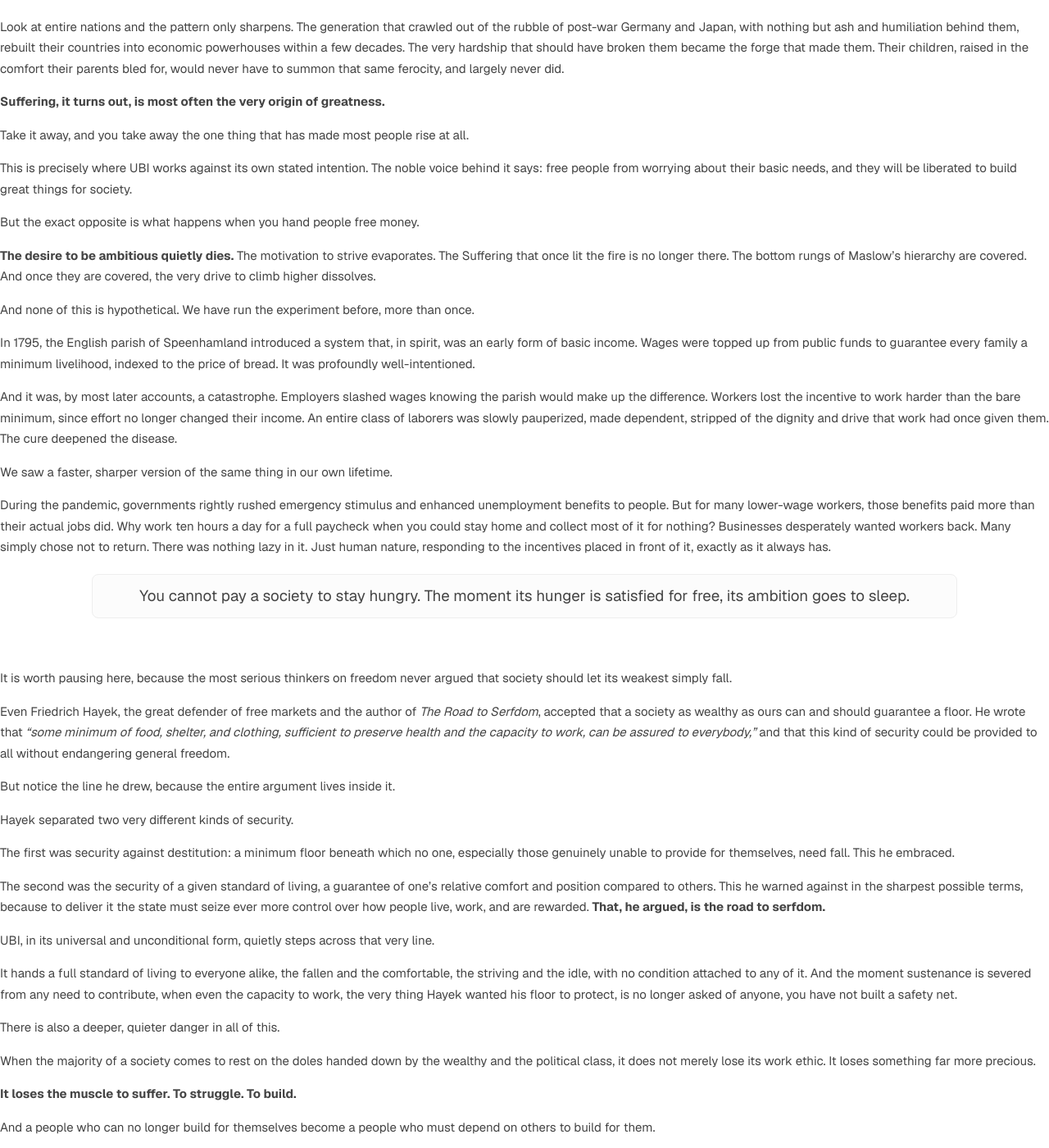
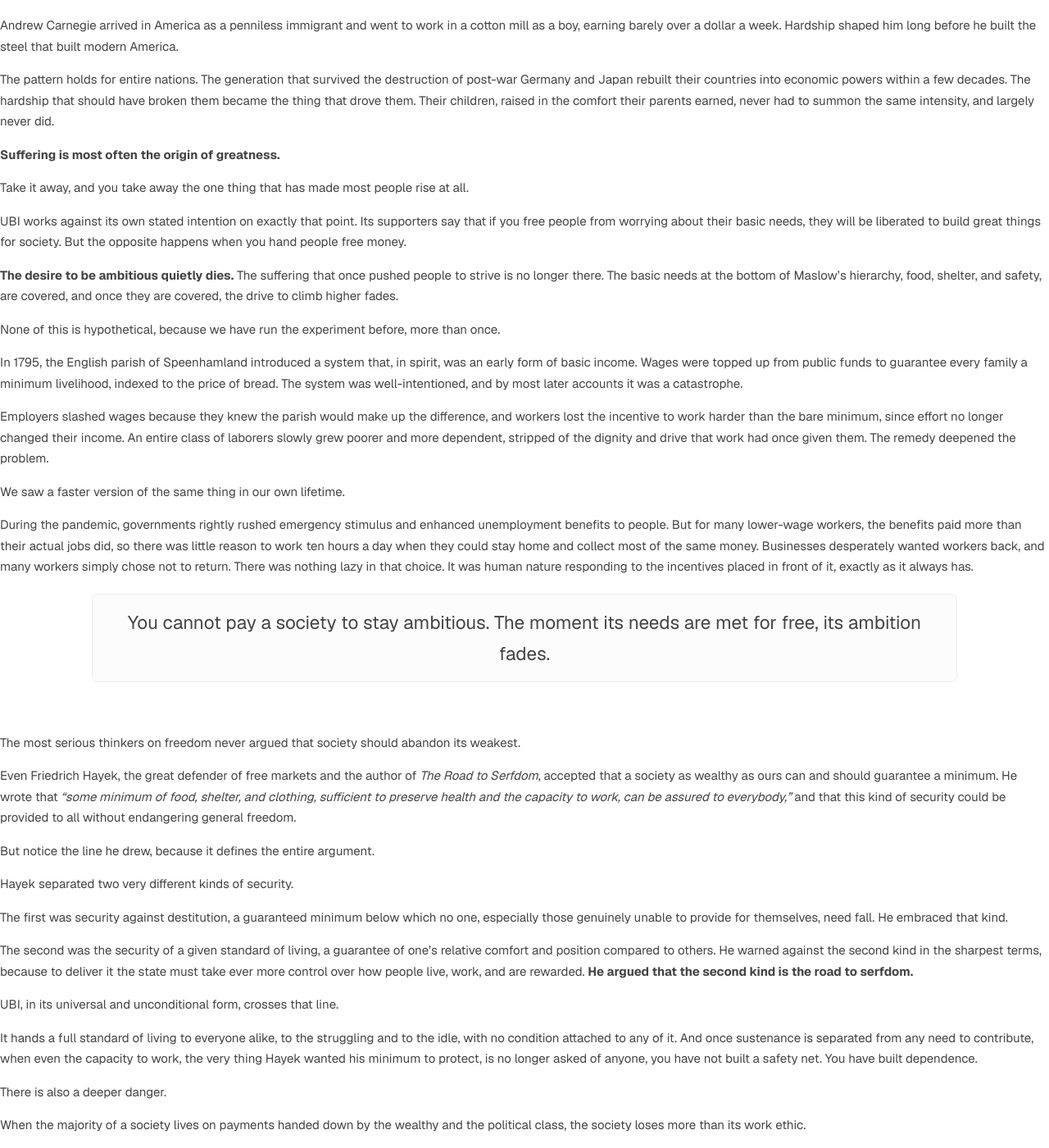
Before and after one commit to trmanish/trmanish.github.io, a Jekyll site: the page built from ubi-bane-pdf.md, in a window 1280 px wide and 1400 px high, scrolled down 1768 px. Shown: the whole window at 82% size. Built offline with Jekyll 4.4.1, drawn with Linux system fonts in a browser that asks for light colours; our own code applies the rules of GitHub Pages for plain Markdown files; some of the changed text lies outside the part shown.

Commit message:
Rewrite UBI essay in plain style; regen PDF

```diff
--- a/ubi-bane-pdf.md
+++ b/ubi-bane-pdf.md
@@ -59,53 +59,53 @@
 
 Let me say upfront that I know this is a controversial opinion.
 
-It runs against the grain of what most kind, well-meaning people believe, and against what an increasingly loud chorus in technology and academia has been advocating. But I have sat with it long enough to believe it is true, and I would rather be honestly unpopular than comfortably wrong.
+Most kind, well-meaning people believe the opposite, and many people in technology and academia have been advocating for it loudly. But I have sat with the idea long enough to believe it is true, and I would rather be honestly unpopular than comfortably wrong.
 
-One of the core ideas floated over the last few years, usually sprung up by the rich class, is Universal Basic Income (UBI).
+One of the ideas floated over the last few years, usually by the rich, is Universal Basic Income (UBI).
 
 Dario Amodei of Anthropic has recently suggested that since a large share of entry to mid-level white collar jobs is going to disappear due to AI, we should start thinking about some form of taxation to fund a UBI that supports the people left behind. Elon, ever willing to rebrand anything that aligns with his self-interest, has gone a step further and coined a better-sounding term, Universal High Income (UHI).
 
-The core idea, shared by its supporters across academia, the wealthy, and even many who are themselves struggling, is to give society a minimum cushion. A monthly sustenance that takes care of basic living, so that people are freed to focus on bigger things that benefit everyone.
+The core idea, shared by its supporters across academia, the wealthy, and even many who are themselves struggling, is to give everyone a minimum cushion, a monthly payment that covers basic living, so that people are freed to focus on bigger things that benefit everyone.
 
 On the surface, it appears a kind and noble idea.
 
-After all, in a just society, one should want everyone to thrive, to live decently, to not have to struggle merely to exist. That is the world I want to see around me every single day.
+In a just society, everyone should be able to live decently and not have to struggle merely to exist. I want to live in a world like that.
 
-And yet, I believe it is a seemingly noble idea wrapped around a bane for society. Because it violates the most fundamental truth of how human behavior actually works.
+And yet I believe the idea harms society, because it violates the most fundamental truth of how human behavior works.
 
-<div style="text-align: center; font-size: 1.25em; padding: 10px 15px; border-radius: 8px; background-color: #fcfcfc; border: 1px solid #eee; width: 80%; margin: 20px auto;">
-    Nothing of meaning, purpose, or value in our history has ever been built by people who had life on easy mode.
+<div style="text-align: center; font-size: 1.5em; padding: 15px; border-radius: 8px; background-color: #fcfcfc; border: 1px solid #eee; width: 80%; margin: 20px auto;">
+    Nothing of meaning, purpose, or value in our history has ever been built by people who had an easy life.
 </div>
 
 <br>
 
 **Suffering is the core of human existence.**
 
-It is the single strongest force in the shaping of human Character.
+It is the single strongest force in the shaping of human character.
 
-I believe Suffering does two things to a person.
+I believe suffering changes a person in one of two ways.
 
-For some, it curdles into bitterness.
+In some people, it turns into bitterness.
 
-They look around and ask why they were the ones chosen to suffer, while someone else seems handed an easy fate, a life untouched by the pain they were made to carry. That resentment slowly hardens into anger. And they begin to hurt the world around them, almost as a revenge for their own suffering. If they had to bleed, so should everyone else.
+They ask why they were the ones chosen to suffer, while someone else was handed an easy life, untouched by the pain they were made to carry. The resentment slowly turns into anger, and they begin to hurt the world around them as revenge for their own suffering. They feel that if they had to suffer, everyone else should too.
 
-But there are a few who walk the opposite road. They come to believe that the entire purpose of Suffering is to become so good at it, so practiced at carrying pain, that they can become an Umbrella for others. So that the people they love, and even the strangers they will never meet, never have to be drenched in the same storm they once stood in alone.
+But a few people go the opposite way. They come to believe that the purpose of suffering is to become so practiced at carrying pain that they can carry it for others, so that the people they love, and even strangers they will never meet, never have to feel the pain they once felt alone.
 
 One takes their pain and hands it back to the world. The other takes the very same pain and makes sure no one else ever has to feel it.
 
-Most people do not know what their passion is. Most people will never know what their purpose is. More often than not, it is circumstance. It is hardship. It is the sheer weight of Suffering that forces a person to strive, to fight, to change their situation.
+Most people do not know what their passion is, and most will never know what their purpose is. More often than not, hardship is what forces a person to strive, to fight, and to change their situation.
 
-And because Money is the functioning rail of modern society, the rail on which nearly all of everyday life runs, the desire to make Money becomes, for most people, the engine of their Ambition. For some, it goes further. Because Money is Power, the hunger to accumulate extreme amounts of it, to wield that Power, becomes the very thing that drives them out of bed each morning.
+Because nearly all of everyday life runs on money, the desire to make money becomes, for most people, the source of their ambition. For some, it goes further. Money is power, and the hunger to accumulate extreme amounts of it becomes the very thing that gets them out of bed each morning.
 
-Strip that away, and you are left with a quieter, more uncomfortable truth.
+Take that away, and a quieter, more uncomfortable truth remains.
 
-**Without an innate drive to do things, most people simply do not push themselves.**
+**Without an innate drive, most people simply do not push themselves.**
 
-Not for the lure of Money. Not for the pursuit of Power. Not even to escape their own Suffering.
+They will not push for money, for power, or even to escape their own suffering.
 
-There is a saying that captures this cycle better than I ever could:
+G. Michael Hopf described the cycle better than I ever could.
 
-<div style="text-align: center; font-size: 1.25em; padding: 10px 15px; border-radius: 8px; background-color: #fcfcfc; border: 1px solid #eee; width: 80%; margin: 20px auto;">
+<div style="text-align: center; font-size: 1.5em; padding: 15px; border-radius: 8px; background-color: #fcfcfc; border: 1px solid #eee; width: 80%; margin: 20px auto;">
     "Hard times create strong men. Strong men create good times. Good times create weak men. And weak men create hard times."
     <br><br>
     <span style="font-size: 0.7em;">— G. Michael Hopf</span>
@@ -113,72 +113,68 @@
 
 <br>
 
-History is, in many ways, just this sentence playing out on a loop.
+Much of history is that sentence repeating itself.
 
-Andrew Carnegie arrived in America as a penniless immigrant and went to work in a cotton mill as a boy, earning barely over a dollar a week. The man who would build the steel that built modern America was forged in want, long before he ever forged anything else.
+Andrew Carnegie arrived in America as a penniless immigrant and went to work in a cotton mill as a boy, earning barely over a dollar a week. Hardship shaped him long before he built the steel that built modern America.
 
-Look at entire nations and the pattern only sharpens. The generation that crawled out of the rubble of post-war Germany and Japan, with nothing but ash and humiliation behind them, rebuilt their countries into economic powerhouses within a few decades. The very hardship that should have broken them became the forge that made them. Their children, raised in the comfort their parents bled for, would never have to summon that same ferocity, and largely never did.
+The pattern holds for entire nations. The generation that survived the destruction of post-war Germany and Japan rebuilt their countries into economic powers within a few decades. The hardship that should have broken them became the thing that drove them. Their children, raised in the comfort their parents earned, never had to summon the same intensity, and largely never did.
 
-**Suffering, it turns out, is most often the very origin of greatness.**
+**Suffering is most often the origin of greatness.**
 
 Take it away, and you take away the one thing that has made most people rise at all.
 
-This is precisely where UBI works against its own stated intention. The noble voice behind it says: free people from worrying about their basic needs, and they will be liberated to build great things for society.
+UBI works against its own stated intention on exactly that point. Its supporters say that if you free people from worrying about their basic needs, they will be liberated to build great things for society. But the opposite happens when you hand people free money.
 
-But the exact opposite is what happens when you hand people free money.
+**The desire to be ambitious quietly dies.** The suffering that once pushed people to strive is no longer there. The basic needs at the bottom of Maslow's hierarchy, food, shelter, and safety, are covered, and once they are covered, the drive to climb higher fades.
 
-**The desire to be ambitious quietly dies.** The motivation to strive evaporates. The Suffering that once lit the fire is no longer there. The bottom rungs of Maslow's hierarchy are covered. And once they are covered, the very drive to climb higher dissolves.
+None of this is hypothetical, because we have run the experiment before, more than once.
 
-And none of this is hypothetical. We have run the experiment before, more than once.
+In 1795, the English parish of Speenhamland introduced a system that, in spirit, was an early form of basic income. Wages were topped up from public funds to guarantee every family a minimum livelihood, indexed to the price of bread. The system was well-intentioned, and by most later accounts it was a catastrophe.
 
-In 1795, the English parish of Speenhamland introduced a system that, in spirit, was an early form of basic income. Wages were topped up from public funds to guarantee every family a minimum livelihood, indexed to the price of bread. It was profoundly well-intentioned.
+Employers slashed wages because they knew the parish would make up the difference, and workers lost the incentive to work harder than the bare minimum, since effort no longer changed their income. An entire class of laborers slowly grew poorer and more dependent, stripped of the dignity and drive that work had once given them. The remedy deepened the problem.
 
-And it was, by most later accounts, a catastrophe. Employers slashed wages knowing the parish would make up the difference. Workers lost the incentive to work harder than the bare minimum, since effort no longer changed their income. An entire class of laborers was slowly pauperized, made dependent, stripped of the dignity and drive that work had once given them. The cure deepened the disease.
+We saw a faster version of the same thing in our own lifetime.
 
-We saw a faster, sharper version of the same thing in our own lifetime.
+During the pandemic, governments rightly rushed emergency stimulus and enhanced unemployment benefits to people. But for many lower-wage workers, the benefits paid more than their actual jobs did, so there was little reason to work ten hours a day when they could stay home and collect most of the same money. Businesses desperately wanted workers back, and many workers simply chose not to return. There was nothing lazy in that choice. It was human nature responding to the incentives placed in front of it, exactly as it always has.
 
-During the pandemic, governments rightly rushed emergency stimulus and enhanced unemployment benefits to people. But for many lower-wage workers, those benefits paid more than their actual jobs did. Why work ten hours a day for a full paycheck when you could stay home and collect most of it for nothing? Businesses desperately wanted workers back. Many simply chose not to return. There was nothing lazy in it. Just human nature, responding to the incentives placed in front of it, exactly as it always has.
-
-<div style="text-align: center; font-size: 1.25em; padding: 10px 15px; border-radius: 8px; background-color: #fcfcfc; border: 1px solid #eee; width: 80%; margin: 20px auto;">
-    You cannot pay a society to stay hungry. The moment its hunger is satisfied for free, its ambition goes to sleep.
+<div style="text-align: center; font-size: 1.5em; padding: 15px; border-radius: 8px; background-color: #fcfcfc; border: 1px solid #eee; width: 80%; margin: 20px auto;">
+    You cannot pay a society to stay ambitious. The moment its needs are met for free, its ambition fades.
 </div>
 
 <br>
 
-It is worth pausing here, because the most serious thinkers on freedom never argued that society should let its weakest simply fall.
+The most serious thinkers on freedom never argued that society should abandon its weakest.
 
-Even Friedrich Hayek, the great defender of free markets and the author of *The Road to Serfdom*, accepted that a society as wealthy as ours can and should guarantee a floor. He wrote that *"some minimum of food, shelter, and clothing, sufficient to preserve health and the capacity to work, can be assured to everybody,"* and that this kind of security could be provided to all without endangering general freedom.
+Even Friedrich Hayek, the great defender of free markets and the author of *The Road to Serfdom*, accepted that a society as wealthy as ours can and should guarantee a minimum. He wrote that *"some minimum of food, shelter, and clothing, sufficient to preserve health and the capacity to work, can be assured to everybody,"* and that this kind of security could be provided to all without endangering general freedom.
 
-But notice the line he drew, because the entire argument lives inside it.
+But notice the line he drew, because it defines the entire argument.
 
 Hayek separated two very different kinds of security.
 
-The first was security against destitution: a minimum floor beneath which no one, especially those genuinely unable to provide for themselves, need fall. This he embraced.
+The first was security against destitution, a guaranteed minimum below which no one, especially those genuinely unable to provide for themselves, need fall. He embraced that kind.
 
-The second was the security of a given standard of living, a guarantee of one's relative comfort and position compared to others. This he warned against in the sharpest possible terms, because to deliver it the state must seize ever more control over how people live, work, and are rewarded. **That, he argued, is the road to serfdom.**
+The second was the security of a given standard of living, a guarantee of one's relative comfort and position compared to others. He warned against the second kind in the sharpest terms, because to deliver it the state must take ever more control over how people live, work, and are rewarded. **He argued that the second kind is the road to serfdom.**
 
-UBI, in its universal and unconditional form, quietly steps across that very line.
+UBI, in its universal and unconditional form, crosses that line.
 
-It hands a full standard of living to everyone alike, the fallen and the comfortable, the striving and the idle, with no condition attached to any of it. And the moment sustenance is severed from any need to contribute, when even the capacity to work, the very thing Hayek wanted his floor to protect, is no longer asked of anyone, you have not built a safety net.
+It hands a full standard of living to everyone alike, to the struggling and to the idle, with no condition attached to any of it. And once sustenance is separated from any need to contribute, when even the capacity to work, the very thing Hayek wanted his minimum to protect, is no longer asked of anyone, you have not built a safety net. You have built dependence.
 
-There is also a deeper, quieter danger in all of this.
+There is also a deeper danger.
 
-When the majority of a society comes to rest on the doles handed down by the wealthy and the political class, it does not merely lose its work ethic. It loses something far more precious.
+When the majority of a society lives on payments handed down by the wealthy and the political class, the society loses more than its work ethic.
 
-**It loses the muscle to suffer. To struggle. To build.**
+**It loses the ability to endure hardship, to struggle, and to build.**
 
-And a people who can no longer build for themselves become a people who must depend on others to build for them.
+People who can no longer build for themselves must depend on others to build for them, and that dependence is never free.
 
-That dependence is never free.
+A society where most people rely on the state and the rich for their basic sustenance has quietly handed over its leverage. Power concentrates further in the hands of the few who fund the payments, while the many, comfortable but captive, slowly surrender their voice, their agency, and their right to say no.
 
-A society where most people rely on the state and the rich for their basic sustenance is a society that has quietly handed over its leverage. Power concentrates further into the hands of the few who fund the doles, while the many, comfortable but captive, slowly surrender their voice, their agency, and their right to truly say no.
+People rarely oppose those who feed them, and a society that cannot oppose its benefactors can be led anywhere.
 
-You do not bite the hand that feeds you. And a society that will not bite is a society that can be led anywhere.
+The cruel irony of UBI is that a policy sold as the great equalizer may become the great pacifier. In protecting people from every hardship, it also takes away their reason to rise.
 
-This is the cruel inversion at the heart of UBI. Sold as the great equalizer, it may well become the great pacifier. A gilded cushion that, in softening the fall, also robs people of the very reason to ever stand up and climb.
+I want a world where no one suffers needlessly, and I want that more than almost anything.
 
-I want a world where no one suffers needlessly. I want that more than almost anything.
+But the answer to suffering was never to mask it with free money. The answer is to give people the tools, the opportunity, and the dignity to fight their way out of it themselves.
 
-But the answer to suffering was never to anesthetize it with free money. It was to give people the tools, the opportunity, and the dignity to fight their way out of it themselves.
-
-Because in that fight, and only in that fight, is where human beings have always become who they were meant to be.
+In that fight, and only in that fight, human beings have always become who they were meant to be.
```
Also changed, not shown: _posts/2026-06-20-ubi-is-the-bane-of-a-functioning-society.md (+46 -50 lines), 1 other file.
